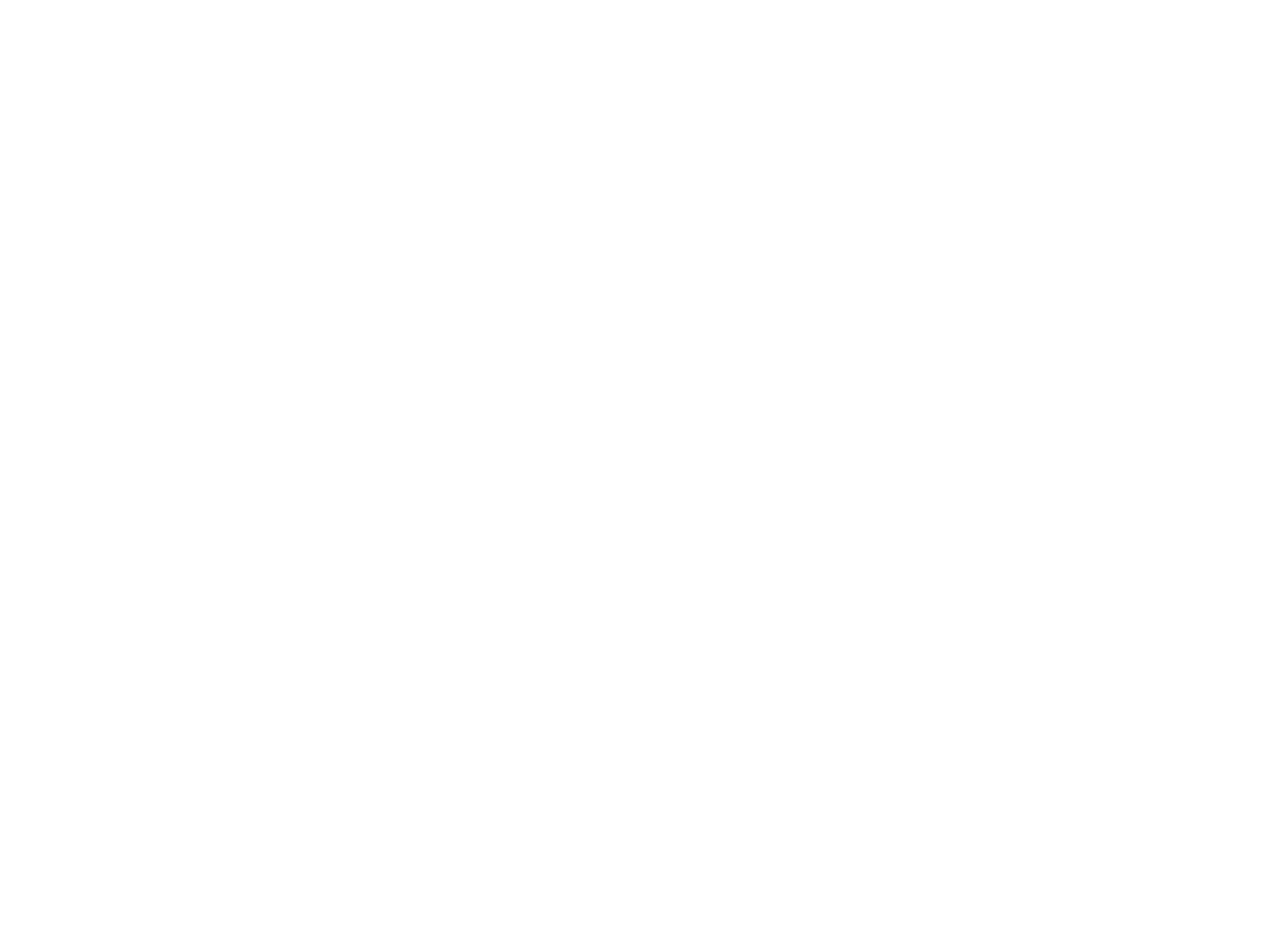
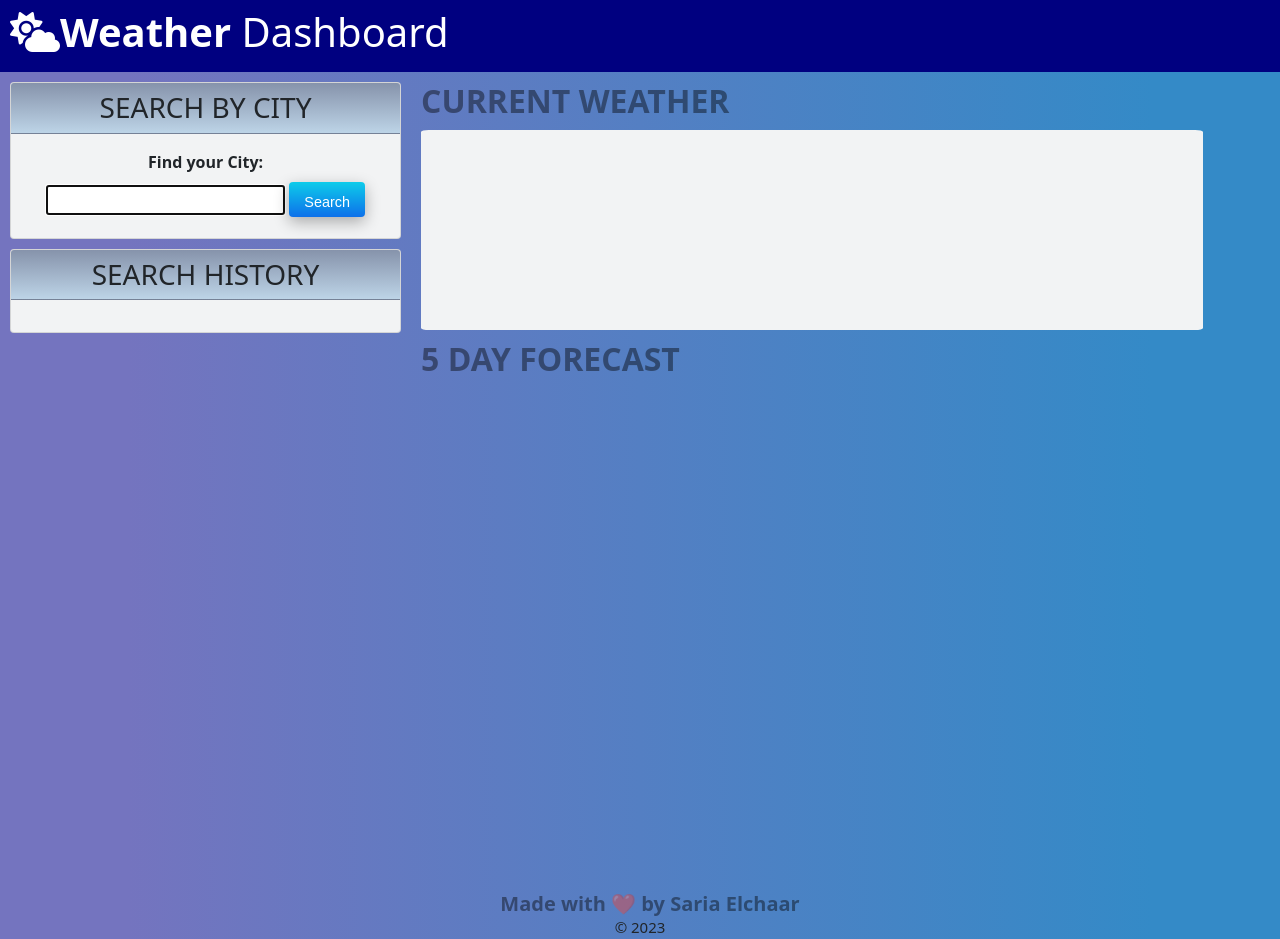
Before and after one commit to Saria995/weather-dashboard, a plain HTML site: page index.html in a window 1280 px wide. Before the commit the page ends 800 px from the top, so only its background shows below. Drawn offline with nearby package versions, Linux system fonts and the light colour scheme.

Commit message:
Completed HTML/Bootstrap and CSS

```diff
--- a/Assets/css/style.css
+++ b/Assets/css/style.css
@@ -0,0 +1,95 @@
+
+.navbar {
+    background-color: #000080;
+    color: white;
+    text-align: left;
+    padding-left: 10px;
+}
+
+body {
+    background: linear-gradient(90deg, #7474BF 10%, #348AC7 90%);
+    height: 100vh;
+    line-height: 1.5;
+    font-size: 16px;
+}
+
+main {
+    width: 94%;
+    min-height:100%;
+    overflow: auto;
+}
+
+/*Search Button*/
+.btn-primary {
+    height: 35px;
+    margin-bottom: 5px;
+    background-image: linear-gradient(#0dccea, #0d70ea);
+    border: 0;
+    border-radius: 4px;
+    box-shadow: rgba(0, 0, 0, .3) 0 5px 15px;
+    box-sizing: border-box;
+    color: #fff;
+    cursor: pointer;
+    font-family: Montserrat,sans-serif;
+    font-size: .9em;
+    padding: 10px 15px;
+    text-align: center;
+    user-select: none;
+    -webkit-user-select: none;
+    touch-action: manipulation;
+}
+/*Search Card and Search History*/
+.card {
+    margin-top: 10px;
+    margin-left: 10px;
+    text-align: center;
+    background-color: #f2f3f4;
+}
+
+.card-header{
+    background-image: linear-gradient(#8693AB, #BDD4E7);
+}
+
+.float-left {
+    float: left!important;
+}
+
+.float-right {
+    float: right!important;
+    margin-top: 10px;
+}
+
+.five-day {
+    display:flex;
+}
+
+.subtitle {
+    display:none;
+}
+
+.listgroup {
+    margin-bottom: 10px;
+    padding: 100px;
+    border-radius: 1%;
+    background-color: #f2f3f4;
+    text-decoration: none;
+    margin-left: 20px;
+    margin-top: 10px;
+}
+
+
+h2 {
+    font-weight: 700;
+    margin: 0;
+    margin-top: 20px;
+    margin-left: 20px;
+    color: rgba(0, 0, 0, 0.418);
+}
+
+footer {
+    text-align: center;
+    font-size: 15px;
+}
+#footer {
+    font-size: 20px;
+}
--- a/index.html
+++ b/index.html
@@ -4,12 +4,60 @@
     <meta charset="UTF-8">
     <meta http-equiv="X-UA-Compatible" content="IE=edge">
     <meta name="viewport" content="width=device-width, initial-scale=1.0">
+    <script src="https://kit.fontawesome.com/4868de9485.js" crossorigin="anonymous"></script>
+    <link href="https://cdn.jsdelivr.net/npm/bootstrap@5.0.2/dist/css/bootstrap.min.css" rel="stylesheet" integrity="sha384-EVSTQN3/azprG1Anm3QDgpJLIm9Nao0Yz1ztcQTwFspd3yD65VohhpuuCOmLASjC" crossorigin="anonymous">
     <link rel="stylesheet" href="./Assets/css/style.css">
     <title>Weather Dashboard</title>
 </head>
-<body>
+<body class= "flex-column min-100-vh">
+<!--Header section-->
+    <nav class= "navbar">
+       <h1><i class="fa-solid fa-cloud-sun"></i><strong>Weather</strong> Dashboard</h1>
+    </nav>
+ <!--Search container-->
 
+ <main class="flex-row justify-space-between">
+    <div class="col-12 col-sm-12 col-md-4 float-left">
 
+      <div class="card">
+        <h3 class="card-header text-uppercase">Search By City</h3>
+        <form id="user-form" class="card-body">
+          <label class="form-label" for="username"><strong>Find your City:</strong></label>
+          <input name="username" id="username" type="text" autofocus="true" class="form-input" />
+          <button class="btn btn-primary">Search</button>
+        </form>
+      </div>
+
+      <div class="card">
+        <h3 class="card-header text-uppercase float-left">Search History</h3>
+        <div id="searchHistory" class="card-body">
+        </div>
+      </div>
+    </div>
+
+  <div class="col-12 col-sm-12 col-md-8 float-right">
+      <div>
+      <h2 class="subtitle text-uppercase" style="display:inline">Current Weather</h2>
+      <div class="city listgroup"></div>
+    </div>
+
+    <div>
+      <h2 class="subtitle text-uppercase" style="display:inline">5 Day Forecast</h2>
+      <div class="fiveDay"></div>
+    </div>
+
+  </div>
+</main>
+
+    <script src="https://code.jquery.com/jquery-3.4.1.min.js"></script>
     <script src="./Assets/js/script.js"></script>
+
+    <footer class="footer">
+      <h2 id="footer">Made with ❤️️ by Saria Elchaar</h2>
+      <p>
+          &copy; 2023
+      </p>
+    </footer>
+
 </body>
 </html>
```
